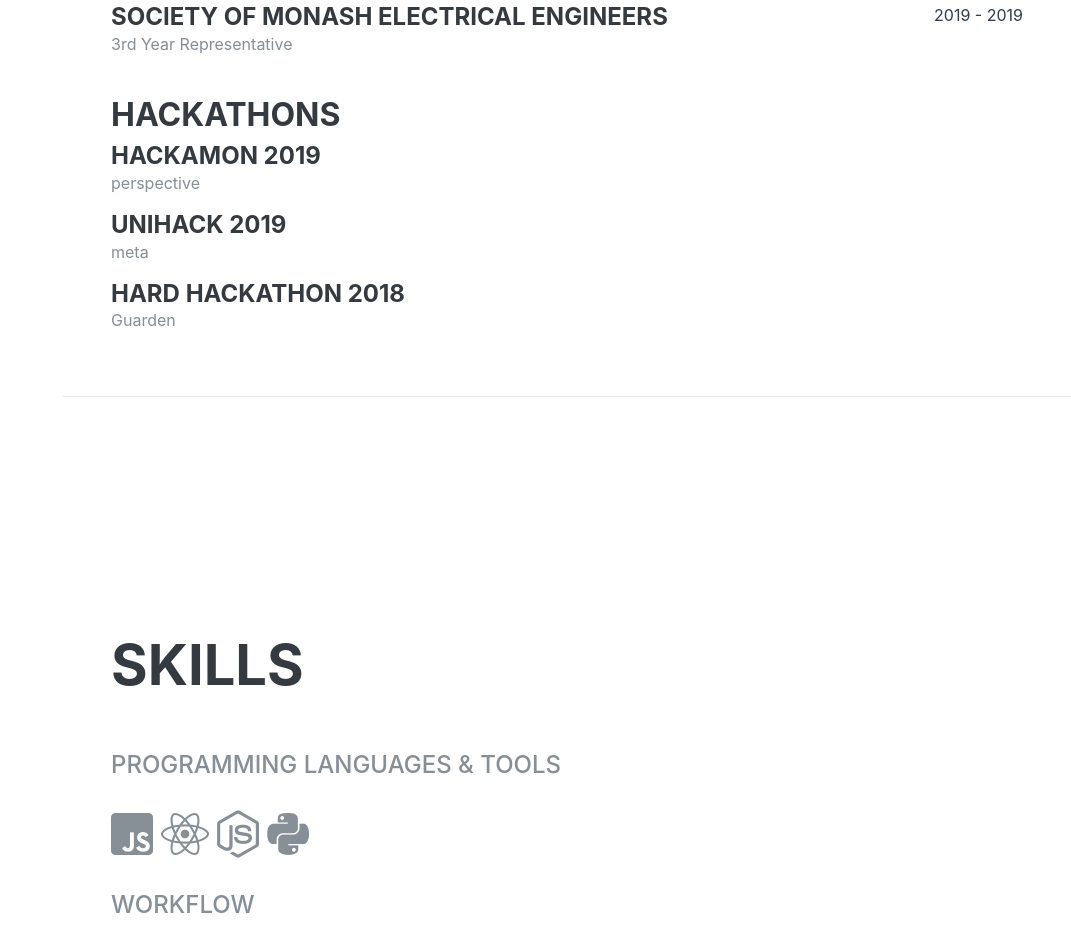
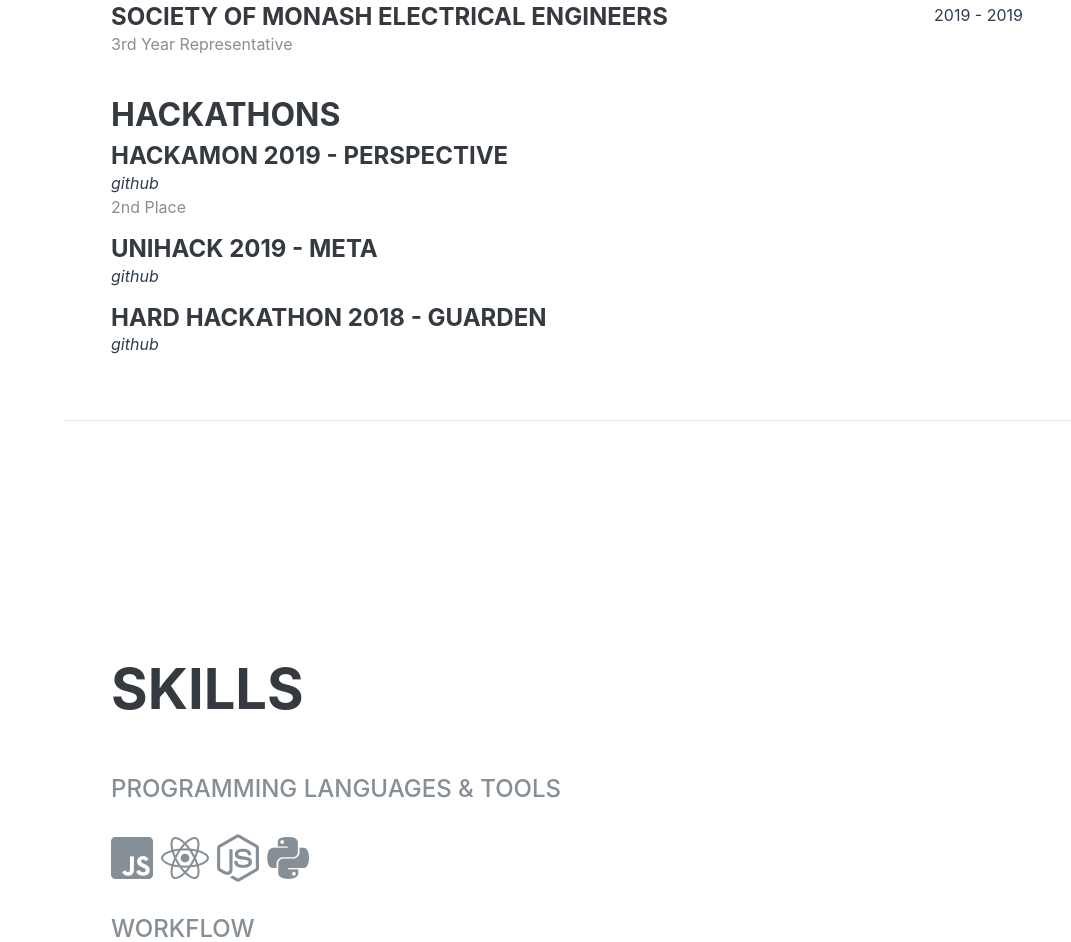
Before and after one commit to khanguslee/personal-website, a Gatsby site: page / in a window 1280 px wide. Shown: the part 3157-4099 px from the top of the page, without its empty margins (209-1280 px from the left). Built offline with nearby package versions, Linux system fonts and the light colour scheme; Gatsby itself is replaced by a stand-in of ours; a web font is replaced by a local one.

Commit message:
Refactor project links config to be more usable

```diff
--- a/config.js
+++ b/config.js
@@ -133,25 +133,34 @@ module.exports = {
       {
         name: 'Hackamon 2019',
         project: 'perspective',
-        projectLinks: {
-          github: 'https://github.com/khanguslee/perspective',
-        },
+        projectLinks: [
+          {
+            name: 'github',
+            link: 'https://github.com/khanguslee/perspective',
+          },
+        ],
         description: '2nd Place',
       },
       {
         name: 'Unihack 2019',
         project: 'meta',
-        projectLinks: {
-          github: 'https://github.com/khanguslee/meta',
-        },
+        projectLinks: [
+          {
+            name: 'github',
+            link: 'https://github.com/khanguslee/meta',
+          },
+        ],
         description: '',
       },
       {
         name: 'Hard Hackathon 2018',
         project: 'Guarden',
-        projectLinks: {
-          github: 'https://github.com/khanguslee/Guarden',
-        },
+        projectLinks: [
+          {
+            name: 'github',
+            link: 'https://github.com/khanguslee/Guarden',
+          },
+        ],
         description: '',
       },
     ],
--- a/src/components/extracurriculars.js
+++ b/src/components/extracurriculars.js
@@ -30,13 +30,28 @@ function Extracurriculars(props) {
 
   const renderHackathons = hackathons => {
     const hackathonList = hackathons.map(hackathon => {
+      const { name, project, projectLinks, description } = hackathon;
+
+      const hackathonTitle = `${name} - ${project}`;
+
+      // Create links to project
+      const hackathonProjectLinks = projectLinks.map(projectLink => {
+        return (
+          <a href={projectLink.link} className="mr-3">
+            <i>{projectLink.name}</i>
+          </a>
+        );
+      });
+
       return (
         <div>
-          <h4 className="mb-0">{hackathon.name}</h4>
-          <p>{hackathon.project}</p>
+          <h4 className="mb-0">{hackathonTitle}</h4>
+          {!!projectLinks && <div>{hackathonProjectLinks}</div>}
+          <p>{description}</p>
         </div>
       );
     });
+
     return (
       <>
         <h3>Hackathons</h3>
```
